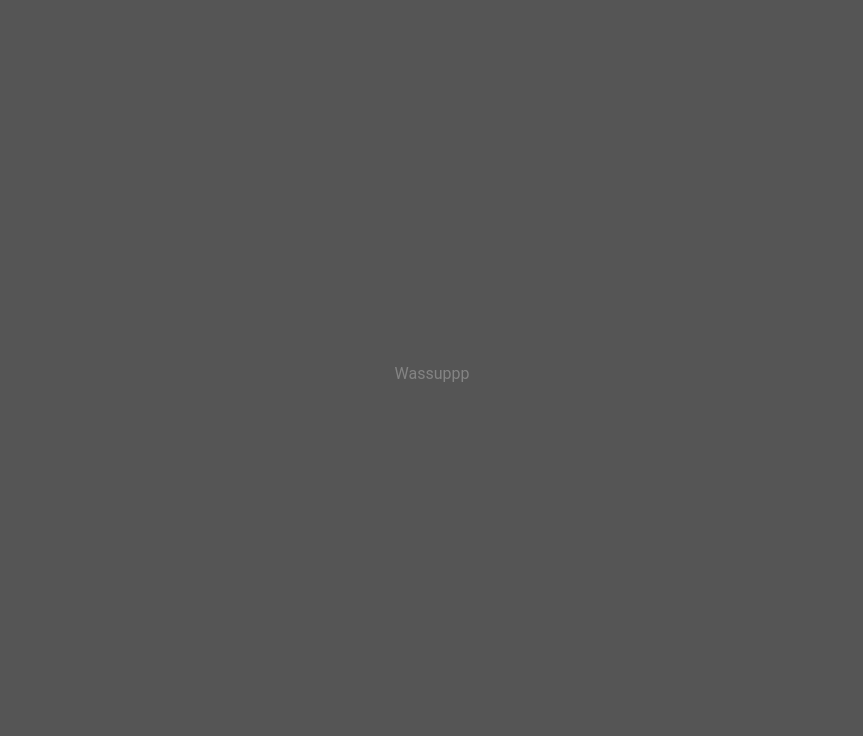
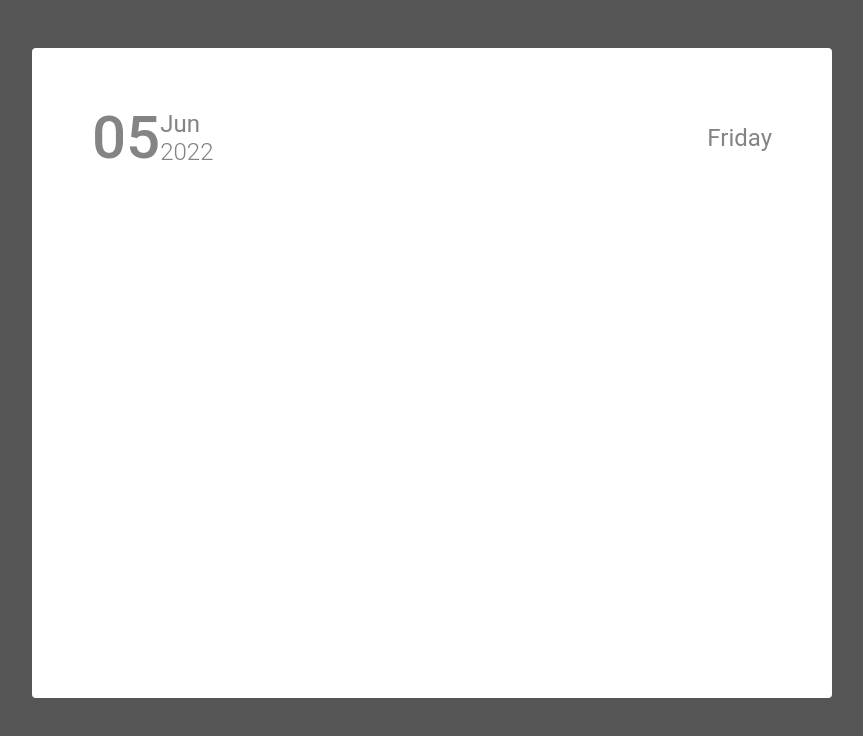
Before and after one commit to sizebay/frontend-challenge, a React (Create React App) app: page / in a window 1280 px wide. Shown: the top 736 px of the page, without its empty margins (208-1071 px from the left). Built offline with nearby package versions, Linux system fonts and the light colour scheme.

Commit message:
Create Modal and Header Component

```diff
--- a/src/App.tsx
+++ b/src/App.tsx
@@ -1,11 +1,9 @@
+import { Modal } from "./Components/Modal"
 
 
 function App() {
   return (
-    <div>
-      Wassuppp
-    </div>
-
+    <Modal />
   )
 }
 
--- /dev/null
+++ b/src/Components/Header/index.tsx
@@ -0,0 +1,15 @@
+import { getCurrentDate } from '../../Utils/GetCurrentDate';
+import { DateHolder, DateMonth, DateNumber, DateYear, HeaderContainer, WeekDay } from './styles';
+
+export function Header() {
+    return (
+        <HeaderContainer>
+            <DateHolder>
+                <DateNumber>{String(getCurrentDate().dayNumber).padStart(2, '0')}</DateNumber>
+                <DateMonth>{getCurrentDate().monthName}</DateMonth>
+                <DateYear>{getCurrentDate().year}</DateYear>
+            </DateHolder>
+            <WeekDay>{getCurrentDate().dayName}</WeekDay>
+        </HeaderContainer>
+    );
+}
--- /dev/null
+++ b/src/Components/Header/styles.tsx
@@ -0,0 +1,45 @@
+import styled from 'styled-components';
+import { theme } from '../../GlobaStyles/theme';
+
+export const HeaderContainer = styled.div`
+  display: flex;
+  align-items: center;
+  justify-content: space-between;
+  width: 100%;
+  margin-bottom: 24px;
+`;
+
+export const DateHolder = styled.div`
+  display: grid;
+  justify-content: center;
+  grid-template-areas:
+    "DateNumber DateMonth"
+    "DateNumber DateYear";
+`;
+
+export const DateNumber = styled.p`
+  grid-area: DateNumber;
+  font-size: ${theme.font.size[60]};
+  font-weight: ${theme.font.weight.medium};
+`;
+
+export const DateMonth = styled.span`
+  grid-area: DateMonth;
+  align-self: end;
+  font-size: ${theme.font.size[24]};
+  font-weight: ${theme.font.weight.regular};
+  width: 3ch;
+  white-space: nowrap;
+  overflow: hidden;
+`;
+
+export const DateYear = styled.span`
+  grid-area: DateYear;
+  font-size: ${theme.font.size[24]};
+  font-weight: ${theme.font.weight.light};
+`;
+
+export const WeekDay = styled.p`
+  font-size: ${theme.font.size[24]};
+  font-weight: ${theme.font.weight.regular};
+`;
--- /dev/null
+++ b/src/Components/Modal/index.tsx
@@ -0,0 +1,12 @@
+
+import { Header } from '../Header';
+import { ModalContainer } from './styles';
+
+export function Modal() {
+
+    return (
+        <ModalContainer>
+            <Header />
+        </ModalContainer>
+    );
+}
--- /dev/null
+++ b/src/Components/Modal/styles.tsx
@@ -0,0 +1,12 @@
+import styled from 'styled-components';
+import { theme } from '../../GlobaStyles/theme';
+
+export const ModalContainer = styled.main`
+  width: 800px;
+  height: 650px;
+  background-color: ${theme.colors.white};
+  border-radius: 4px;
+  padding: 54px 60px;
+  overflow-x: hidden;
+  overflow-y: auto;
+`;
--- /dev/null
+++ b/src/Utils/GetCurrentDate.tsx
@@ -0,0 +1,9 @@
+export function getCurrentDate() {
+    const date = new Date()
+    const dayNumber = date.getDay();
+    const dayName = date.toLocaleString('default', { weekday: 'long' });
+    const monthNumber = date.getMonth() + 1;
+    const monthName = date.toLocaleString('default', { month: 'long' });
+    const year = date.getFullYear();
+    return { dayNumber, dayName, monthNumber, monthName, year };
+}
```
